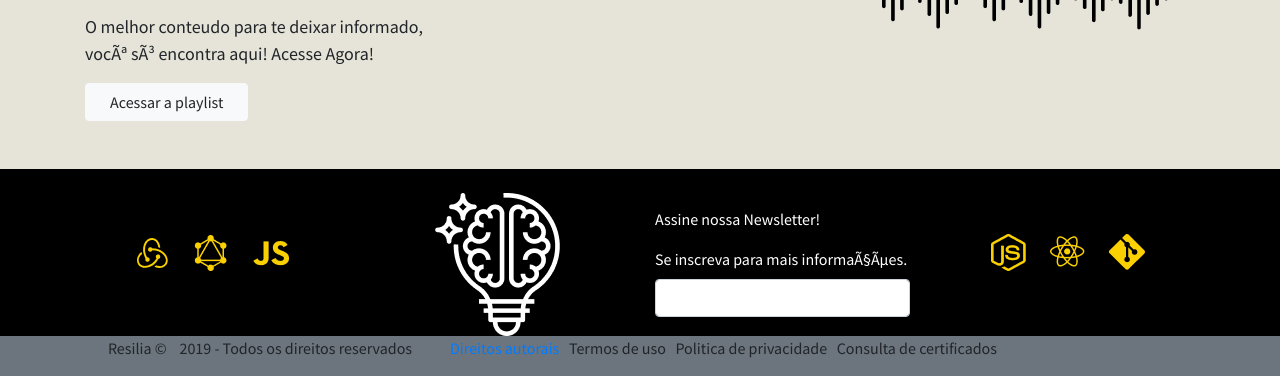
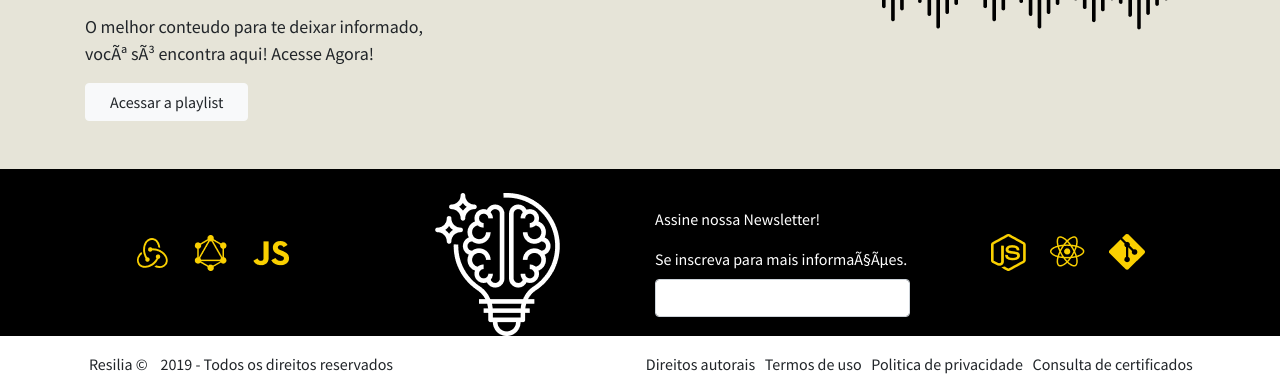
Before and after one commit to CaioLima96/resilia, a plain HTML site: page index.html in a window 1280 px wide. Shown: the part 2206-2598 px from the top of the page. Drawn offline with nearby package versions, Linux system fonts and the light colour scheme.

Commit message:
finalizando o footer

```diff
--- a/index.html
+++ b/index.html
@@ -116,6 +116,7 @@
             </div>
 
             <section id="parte2" class="row mt-5">
+
                 <div class="setinha col-lg-1 ">
 
                 </div>
@@ -188,8 +189,11 @@
         </div>
 
         <div class="parte5 mt-7">
+
             <div class="container">
+
                 <section id="parte5" class="row">
+
                     <div class="col-lg-4 mt-5">
                         <p>
                             Ouça agora nossos podcasts semanais sob o comando da primeira turma de formandos do Resilia Educação.
@@ -206,6 +210,7 @@
                         <img src="img/spotify-icon.png" alt="Logo Spotify">
                         <img src="img/onda-sonora-icon.png" alt="onda sonora icone">
                     </div>
+
                 </section>
 
             </div>
@@ -250,7 +255,7 @@
     <!--FOOTER-->
     <footer>
 
-        <div  class="parte7 bg-secondary">
+        <div  class="parte7">
 
             <div class="container">
 
@@ -280,14 +285,14 @@
 
                     </div>-->
 
-                    <div class="row">
+                    <div class="row mt-3 justify-content-between">
 
-                        <div class="col-lg-4 text-center">
+                        <div class="col-lg-4 text-center" style="max-width: 30% !important;">
                             <p>Resilia &copy; &nbsp;&nbsp; 2019 - Todos os direitos reservados</p>
                         </div>
 
-                        <div class="6">
-                            <p><a href="">Direitos autorais</a> &nbsp; Termos de uso &nbsp; Politica de privacidade &nbsp; Consulta de certificados</p>
+                        <div class="texto-footer col-lg-7 text-center" style="max-width: 51% !important;">
+                            <p>Direitos autorais &nbsp; Termos de uso &nbsp; Politica de privacidade &nbsp; Consulta de certificados</p>
                         </div>
 
                     </div>
--- a/main.css
+++ b/main.css
@@ -127,6 +127,12 @@ section:not(#parte5):not(#parte6), #parte1, #parte2-1, #parte3 {
     margin-top: 14.7%;
 }
 
+/*------FOOTER-------*/
+
+.parte7 {
+    background-color: #FFFFFF;
+}
+
 /*
 #parte5, #parte6 {
     padding: 20px 0;
```
